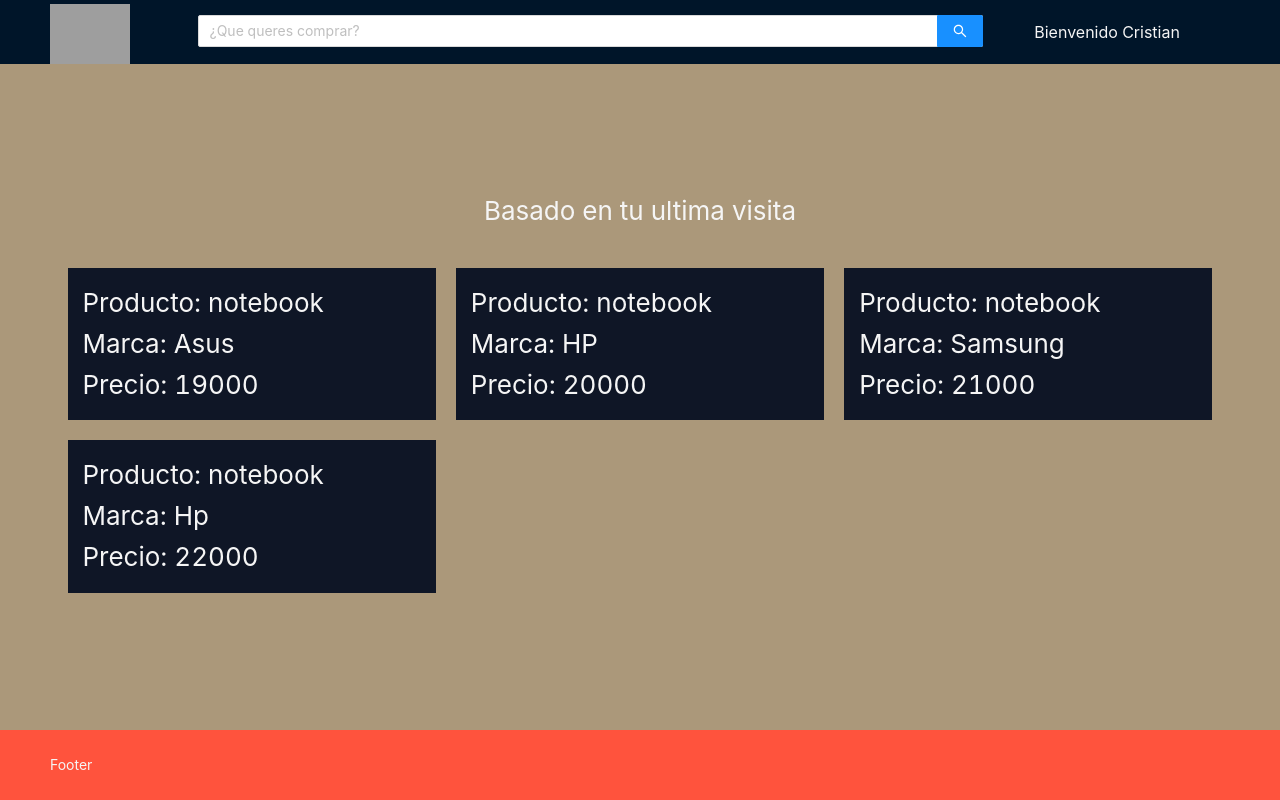
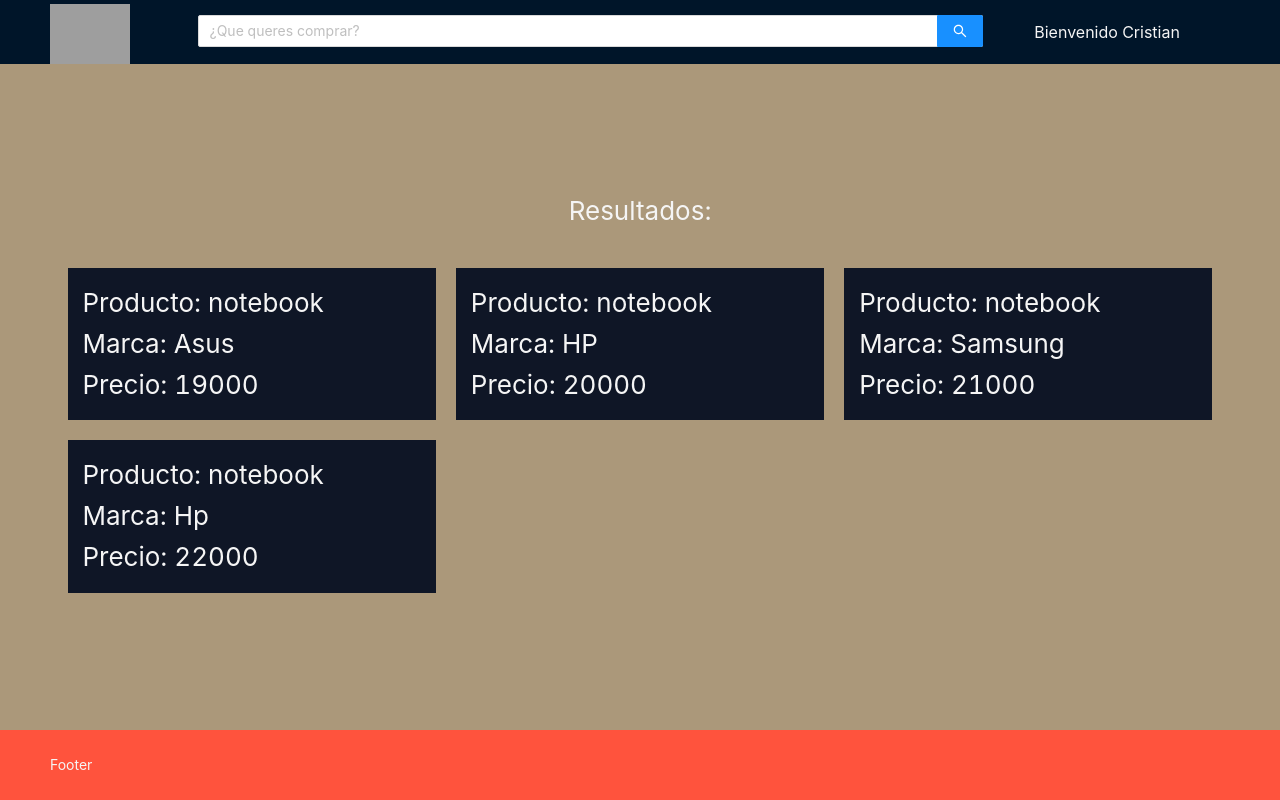
Before and after one commit to mauroguerra22/ReactJs-PREYECTO-FINAL, a React (Create React App) app: page /results in a window 1280 px wide. Built offline with nearby package versions, Linux system fonts and the light colour scheme; grey boxes are pictures that could not be loaded.

Commit message:
install and implement react-router-dom

```diff
--- a/package.json
+++ b/package.json
@@ -11,6 +11,7 @@
     "react": "^16.13.1",
     "react-dom": "^16.13.1",
     "react-i18next": "^11.4.0",
+    "react-router-dom": "^5.1.2",
     "react-scripts": "3.4.1"
   },
   "scripts": {
--- a/src/App.js
+++ b/src/App.js
@@ -1,6 +1,13 @@
 import React, { Component } from 'react';
 import './App.css';
-import Main from './components/Main'
+import Main from './components/Main';
+import Results from './components/Results';
+import {
+  BrowserRouter as Router,
+  Switch,
+  Route,
+  Link
+} from "react-router-dom";
 
 export default class App extends Component{
   constructor(props){
@@ -39,11 +46,20 @@
   render(){
     const {userName, products } = this.state
   return (
-    <div className="App">
-      <header className="App-container">
-        <Main userName={userName} products={products}/>
-      </header>
-    </div>
+    <Router>
+      <Switch>
+        <Route path="/" exact>
+            <div className="App-container">
+              <Main userName={userName} products={products}/>
+            </div>
+        </Route>
+        <Route path="/results">
+            <div className="App-container">
+              <Results userName={userName} products={products}/>
+            </div>
+        </Route>
+      </Switch>
+    </Router>
   );
   }
 }
--- a/src/components/Results.js
+++ b/src/components/Results.js
@@ -0,0 +1,52 @@
+import React, { Component } from 'react'
+import logo from '../assets/img/rollingstore.png';
+import ProductCard from './ProductCard';
+import { Layout, Input, Row, Col } from'antd';
+
+const { Header, Content, Footer } = Layout;
+const { Search } = Input;
+
+export class Results extends Component {
+
+    render() {
+        const { userName, products } = this.props;
+        return (
+            <Layout>
+                <Header className="header">
+                    <Row>
+                        <Col xs={{span:5}} lg={{span:3}}><img src={logo} className="header-logo" alt="logo" /></Col>
+                        <Col xs={{span:19}} lg={{span:16}}>
+                            <div className="header-search">
+                                <Search
+                                        placeholder="¿Que queres comprar?"
+                                        onSearch={ value => console.log(value) }
+                                        enterButton
+                                />
+                            </div>
+                        </Col>
+                        <Col xs={{span:0}} lg={{span:5}}>
+                            <div className="header-greetings">
+                                Bienvenido {userName}
+                            </div>
+                        </Col>
+                    </Row>
+                </Header>
+                <Content className="content">
+                    <p> Resultados:  </p>
+                    <Row>
+                    {products.map(p =>(
+                        <Col xs={{span:24}} lg={{span:8}}>
+                            <ProductCard product={p}/>
+                        </Col>
+                    ))}
+                    </Row>
+                </Content>
+                <Footer className="footer">
+                    Footer
+                </Footer>
+            </Layout>
+        );
+    }
+}
+
+export default Results
```
Also changed, not shown: 1 other file (tests, documents, lock files or other folders).
